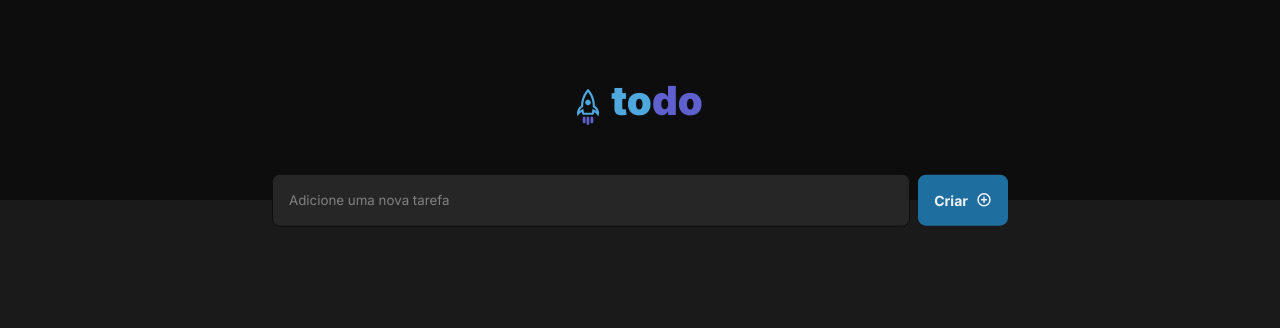
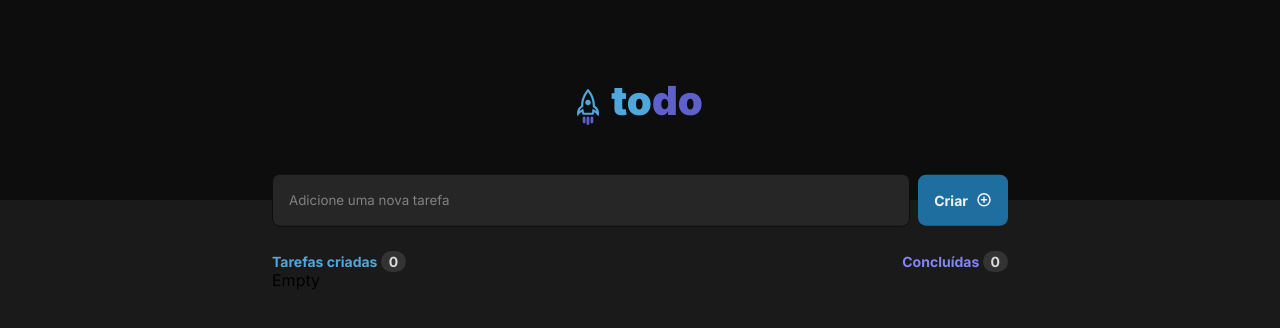
Before and after one commit to VNatario/todo-list, a React (Vite) app: page / in a window 1280 px wide. Shown: the top 328 px of the page. Built offline with nearby package versions, Linux system fonts and the light colour scheme.

Commit message:
cretated infoTasks

```diff
--- a/src/App.tsx
+++ b/src/App.tsx
@@ -1,5 +1,6 @@
-import { NewTask } from "./components/CreateTask";
 import { Header } from "./components/Header";
+import { NewTask } from "./components/NewTask";
+import { Tasks } from "./components/Tasks";
 
 import styles from "./App.module.css";
 
@@ -9,6 +10,7 @@ export function App() {
       <Header />
       <div className={styles.wrapper}>
         <NewTask />
+        <Tasks />
       </div>
     </>
   );
--- a/src/components/CreateTask.tsx
+++ b/src/components/NewTask.tsx
@@ -1,6 +1,6 @@
 import { PlusCircle } from "@phosphor-icons/react";
 
-import styles from "./CreateTask.module.css";
+import styles from "./NewTask.module.css";
 
 export function NewTask() {
   return (
--- /dev/null
+++ b/src/components/Tasks.module.css
@@ -0,0 +1,26 @@
+.info {
+  display: flex;
+  justify-content: space-between;
+  align-items: center;
+}
+
+.info .createdTask p,
+.info .completedTasks p {
+  font-size: 0.875rem;
+  font-weight: 700;
+}
+
+.info .createdTask p {
+  color: var(--blue-200);
+}
+
+.info .completedTasks p {
+  color: var(--purple-300);
+}
+
+.info span {
+  background-color: var(--gray-400);
+  color: var(--gray-200);
+  padding: 0.125rem 0.5rem;
+  border-radius: 999px;
+}
--- /dev/null
+++ b/src/components/Tasks.tsx
@@ -0,0 +1,22 @@
+import styles from "./Tasks.module.css";
+
+export function Tasks() {
+  return (
+    <>
+      <div className={styles.info}>
+        <div className={styles.createdTask}>
+          <p>
+            Tarefas criadas <span>0</span>
+          </p>
+        </div>
+
+        <div className={styles.completedTasks}>
+          <p>
+            Concluídas <span>0</span>
+          </p>
+        </div>
+      </div>
+      <div>Empty</div>
+    </>
+  );
+}
```
Also changed, not shown: src/components/NewTask.module.css (renamed from src/components/CreateTask.module.css).
